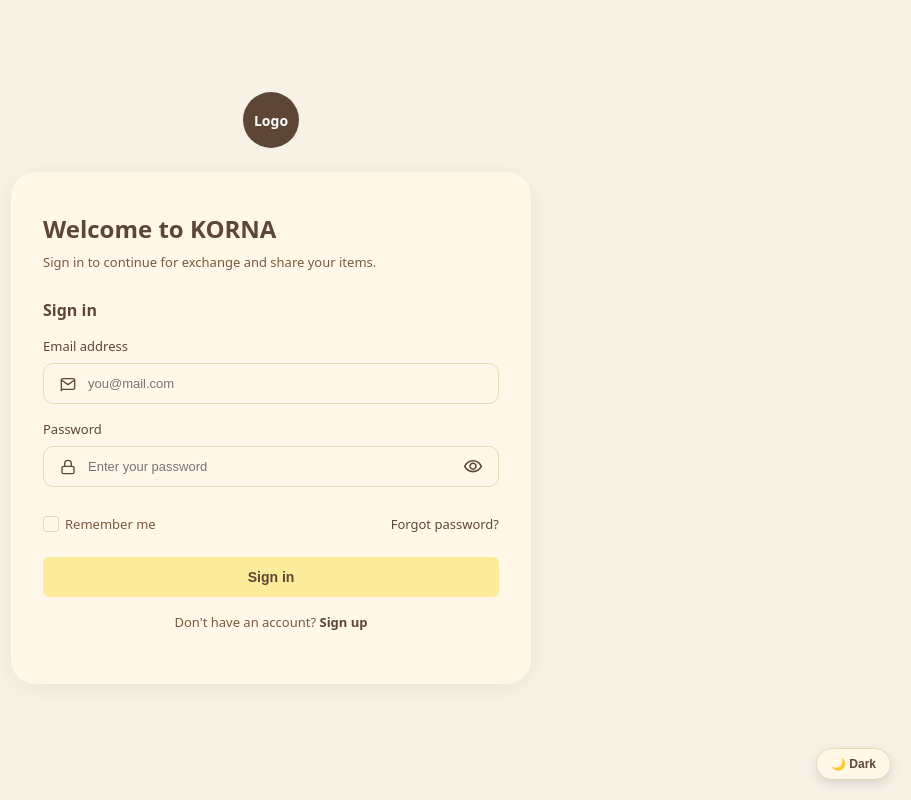
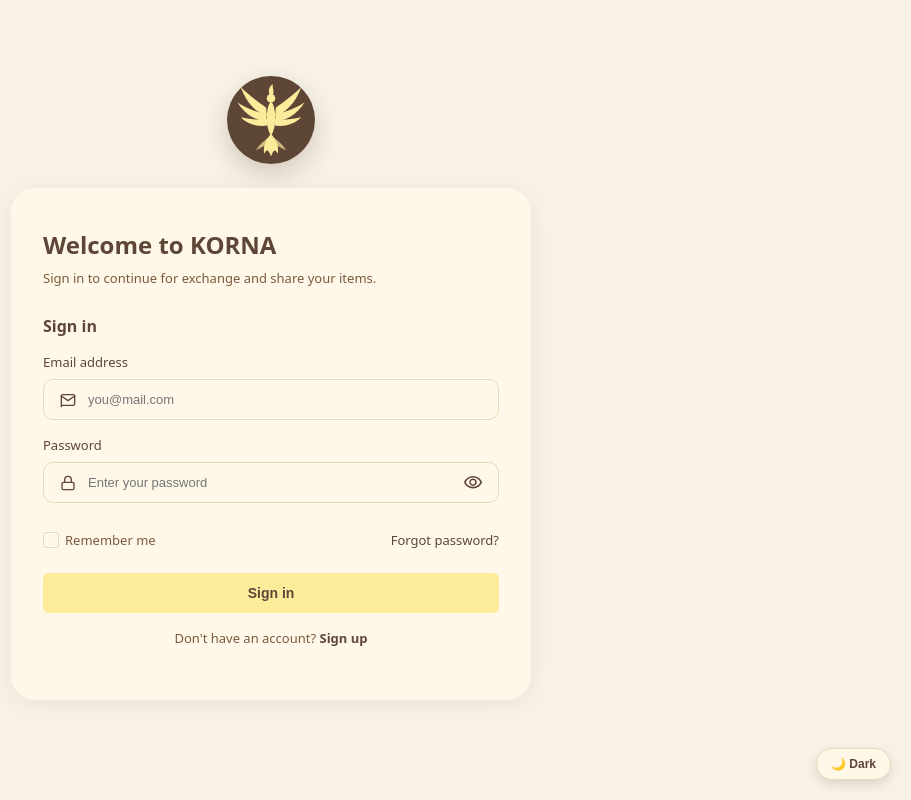
Before and after one commit to Sattawat07/Korna, a website with bundled scripts: page frontend/pages/login.html in a window 1280 px wide. Shown: the whole page, without its empty margins (369-1280 px from the left). Built offline with nearby package versions, Linux system fonts and the light colour scheme.

Commit message:
feat(auth): phoenix logo on Sign in / Sign up
- Minimal phoenix SVG logo (assets/images/logo-phoenix.svg)
- Logo enlarged from 56px to 88px

```diff
--- a/frontend/assets/css/login.css
+++ b/frontend/assets/css/login.css
@@ -21,17 +21,17 @@ body {
 }
 
 .logo {
-  width: 56px;
-  height: 56px;
-  background-color: #5E4636;
+  width: 88px;
+  height: 88px;
+  margin: 0 auto;
   border-radius: 50%;
-  margin: 0 auto;
-  display: flex;
-  align-items: center;
-  justify-content: center;
-  color: #FFFFFF;
-  font-weight: 700;
-  font-size: 14px;
+  box-shadow: 0 10px 24px rgba(94, 70, 54, 0.22);
+}
+
+.logo img {
+  display: block;
+  width: 100%;
+  height: 100%;
 }
 
 /* Login card */
--- a/frontend/assets/css/signup.css
+++ b/frontend/assets/css/signup.css
@@ -21,17 +21,17 @@ body {
 }
 
 .logo {
-  width: 56px;
-  height: 56px;
-  background-color: #5E4636;
+  width: 88px;
+  height: 88px;
+  margin: 0 auto;
   border-radius: 50%;
-  margin: 0 auto;
-  display: flex;
-  align-items: center;
-  justify-content: center;
-  color: #FFFFFF;
-  font-weight: 700;
-  font-size: 14px;
+  box-shadow: 0 10px 24px rgba(94, 70, 54, 0.22);
+}
+
+.logo img {
+  display: block;
+  width: 100%;
+  height: 100%;
 }
 
 /* Signup card */
--- a/frontend/pages/login.html
+++ b/frontend/pages/login.html
@@ -11,7 +11,7 @@
 </head>
 <body>
   <div class="logo-wrapper">
-    <div class="logo">Logo</div>
+    <div class="logo"><img src="../assets/images/logo-phoenix.svg" alt="KORNA" width="88" height="88"></div>
   </div>
 
   <main class="login-card">
```
Also changed, not shown: frontend/pages/signup.html (+1 -1 lines), frontend/assets/images/logo-phoenix.svg (added).
